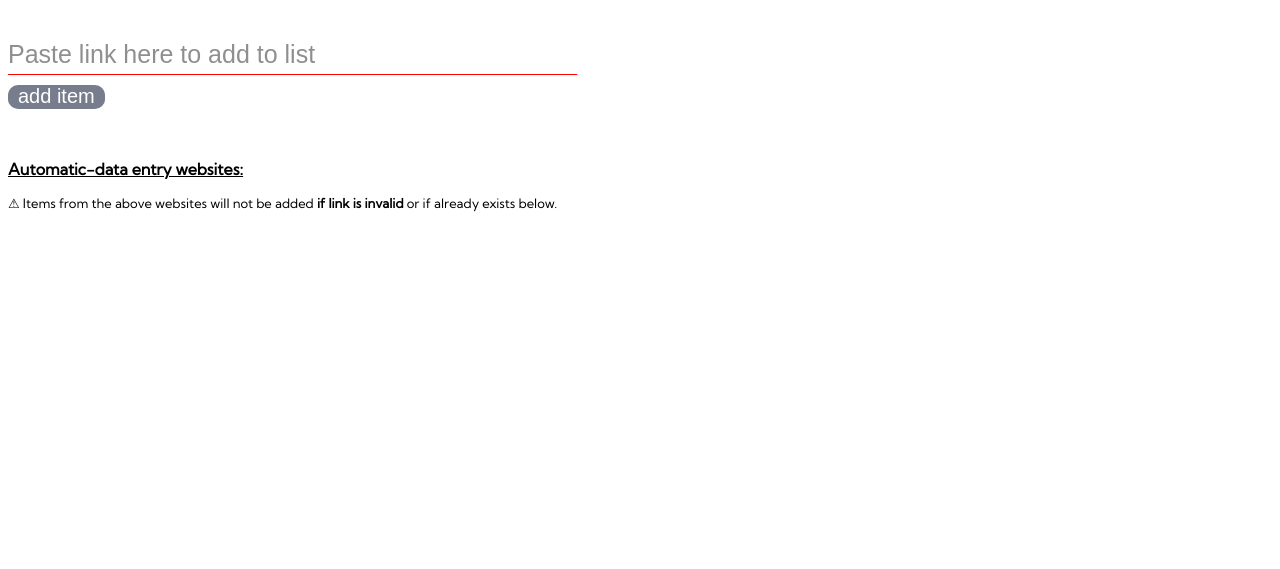
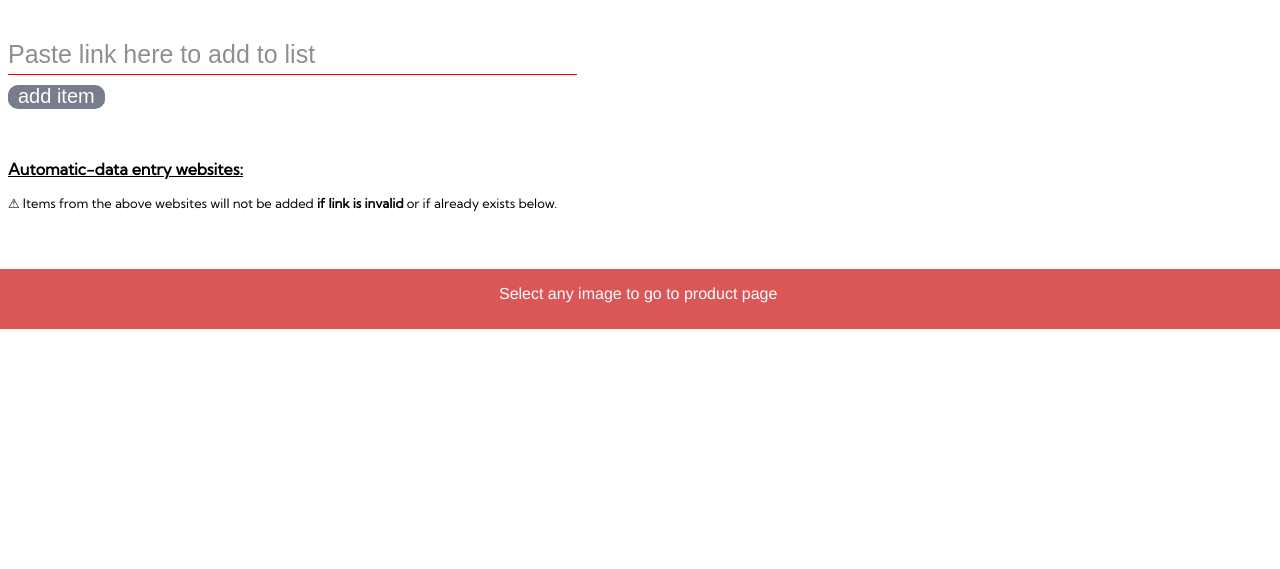
Before and after one commit to ParikshithV/Wishlist-Py, a Flask app: template templates/index.html in a window 1280 px wide. Shown: the part 118-687 px from the top of the page. Run offline with Flask 2, Linux system fonts and the light colour scheme; the template is opened without the code that fills it, so the values that code supplies are empty.

Commit message:
Post CSS changes

```diff
--- a/app.py
+++ b/app.py
@@ -99,7 +99,7 @@ def index():
                     price = soup.find('span', id = "testNetProdPrice").string
                     name = soup.find('h1', id = "testProName").string
                     image = soup.find_all('img')
-                    image_link = image[2]['src']
+                    image_link = image[1]['src']
                     new_item = Model(name=name, link=item_name, site_name='Bewakoof.com', image=image_link, price="Rs "+price)
 
                     db.session.add(new_item)
--- a/static/css/index.css
+++ b/static/css/index.css
@@ -1,8 +1,3 @@
-/* body {
-    padding-left: 10px;
-    max-width: max-content;
-} */
-
 h1 {
   text-align: center;
   font-size: 25px;
@@ -38,6 +33,8 @@ table {
   display: grid;
   grid-auto-rows: auto;
   grid-template-columns: repeat(auto-fill, minmax(150px, 1fr));
+  margin-right: 10px;
+  margin-left: 0.5%;
   gap: 15px;
 }
 
@@ -213,13 +210,11 @@ footer {
   color: white;
   padding: 1px;
   overflow: hidden;
-  margin-left: -25px;
-  margin-bottom: -10px;
+  margin-left: -15px;
+  margin-bottom: -15px;
   padding: 10px;
   padding-top: 0px;
-  padding-left: 20px;
   font-family: Helvetica, sans-serif;
   width: 100.5%;
   bottom: 0px;
-  position: fixed;
 }
--- a/templates/index.html
+++ b/templates/index.html
@@ -38,5 +38,5 @@
 </div>
 <footer>
     <p>Select any image to go to product page</p>
-  </footer>
+</footer>
 {% endblock %}
```
